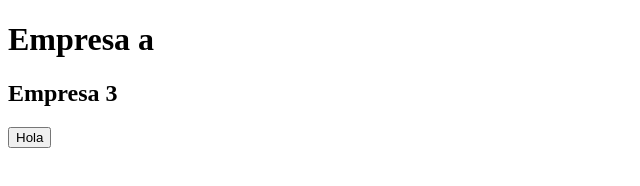
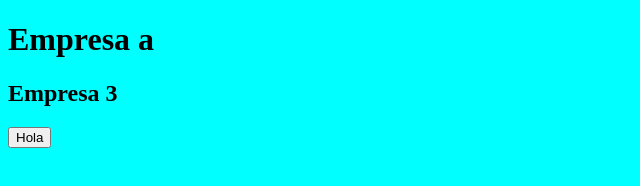
Before and after one commit to Marcos-Malaga/CursoGit, a plain HTML site: page index.html in a window 1280 px wide. Shown: the whole page, without its empty margins (0-640 px from the left). Drawn offline with Linux system fonts and the light colour scheme.

Commit message:
Color azul css

```diff
--- a/index.html
+++ b/index.html
@@ -5,6 +5,7 @@
     <meta http-equiv="X-UA-Compatible" content="IE=edge">
     <meta name="viewport" content="width=device-width, initial-scale=1.0">
     <title>EmpresaA</title>
+    <link rel="stylesheet" href="style.css">
 </head>
 <body>
     <h1>Empresa a</h1>
--- /dev/null
+++ b/style.css
@@ -0,0 +1,3 @@
+body{
+    background-color: aqua;
+}
```
Also changed, not shown: java.js (added).
